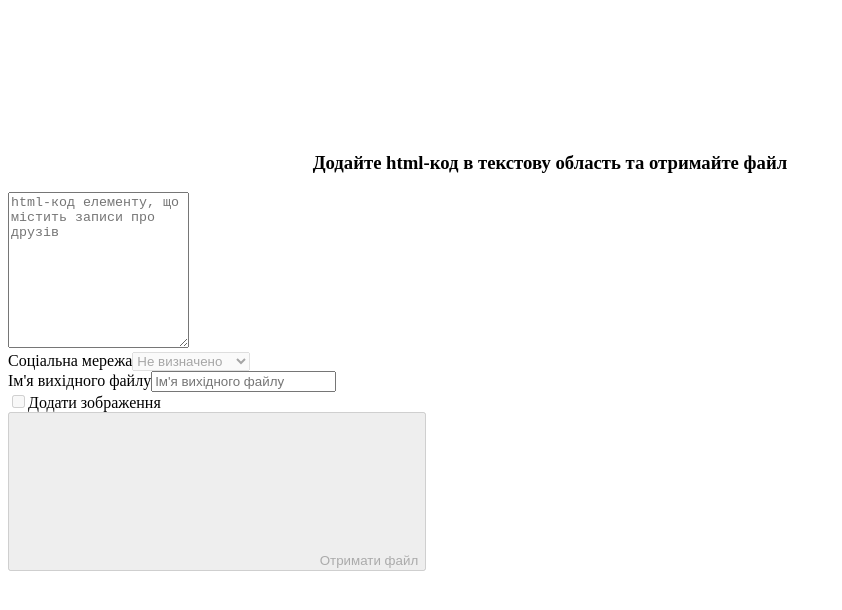
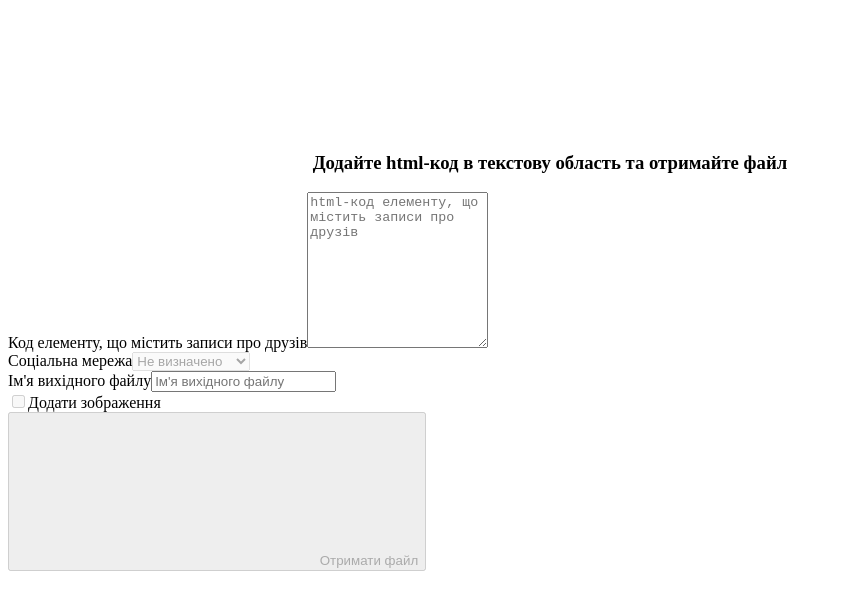
Before and after one commit to tougaj/fbf, a React app: page / in a window 1280 px wide. Shown: the top 610 px of the page, without its empty margins (0-842 px from the left). Built offline with nearby package versions, Linux system fonts and the light colour scheme; the HTML template or start-up script is replaced by a standard one.

Commit message:
Улучшена доступность веб-страницы

```diff
--- a/src/js/components/app.tsx
+++ b/src/js/components/app.tsx
@@ -47,6 +47,9 @@ const App = ({}: IAppProps) => {
 						<FontIcon name="bi-code-slash" /> Додайте html-код в
 						текстову область та отримайте файл
 					</h3>
+					<label htmlFor="htmlCode" className="control-label">
+						Код елементу, що містить записи про друзів
+					</label>
 					<textarea
 						className="form-control"
 						rows={10}
@@ -54,6 +57,7 @@ const App = ({}: IAppProps) => {
 						autoComplete="off"
 						value={rawText}
 						onChange={onRawChange}
+						id="htmlCode"
 					></textarea>
 					<ActionForm
 						socialMediaId={socialMedia?.id}
```
Also changed, not shown: 4 other files (tests, documents, lock files or other folders).
